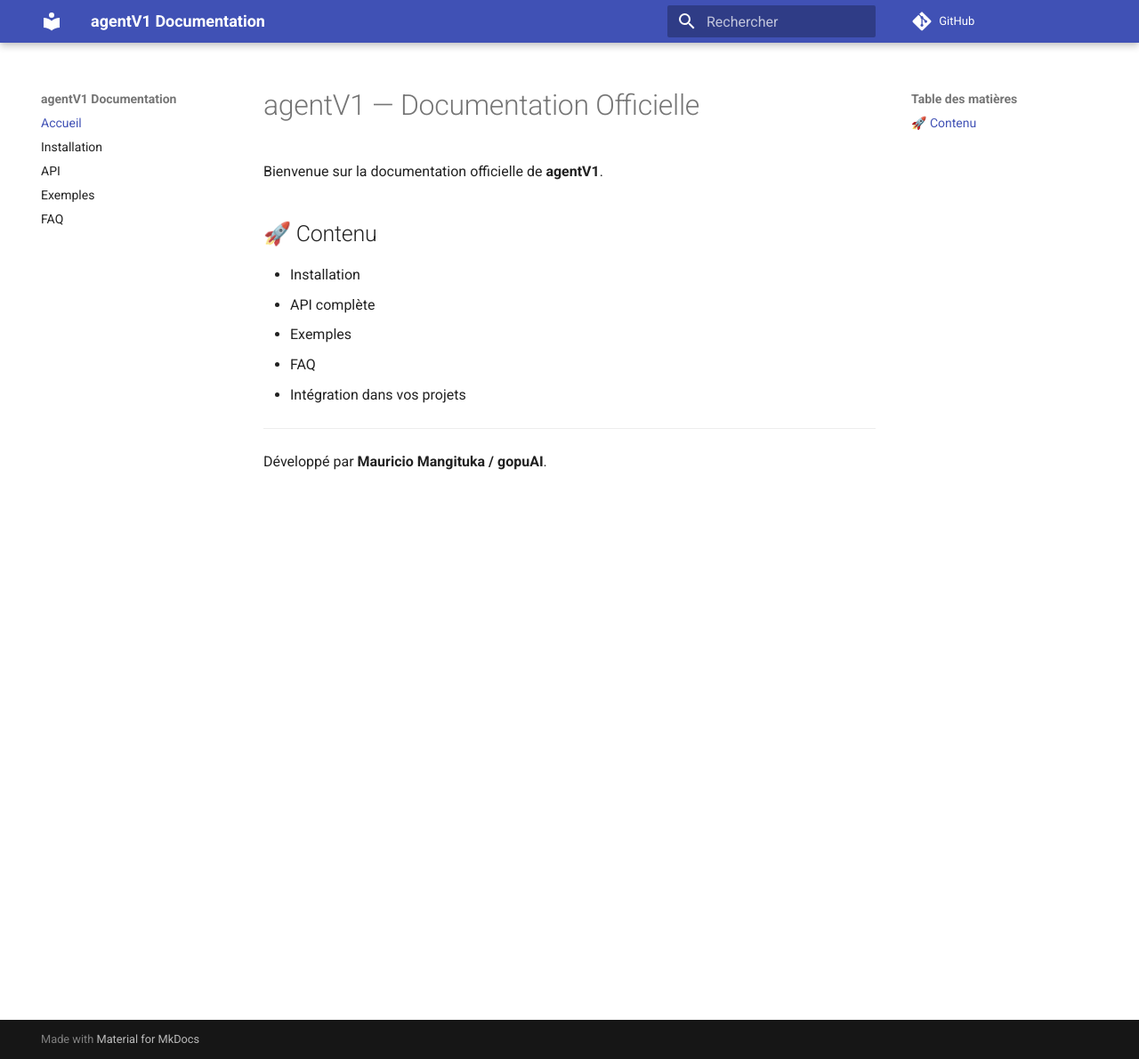
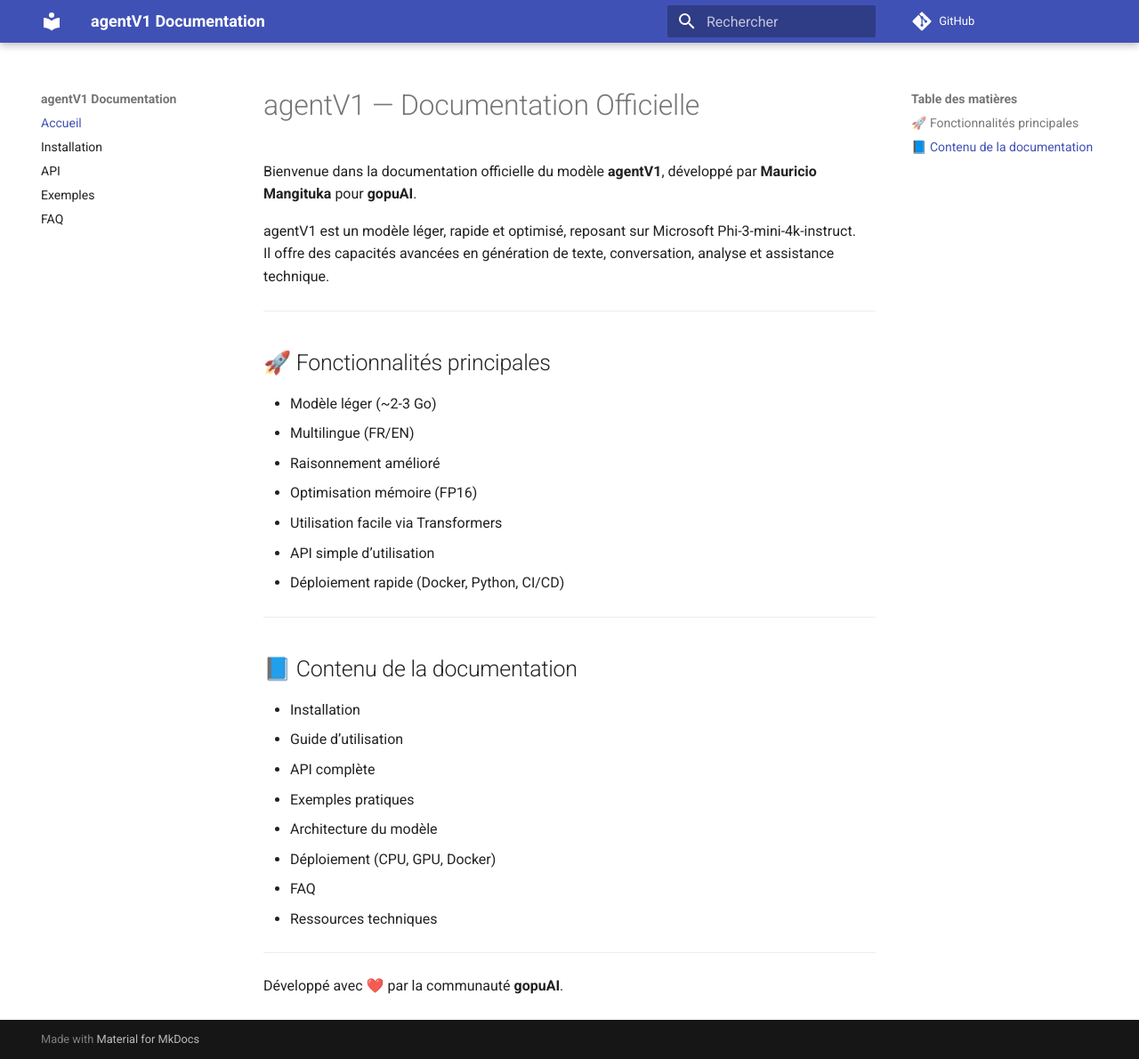
Before and after one commit to gopu-inc/agentV1, an MkDocs documentation site: the page built from docs/index.md, in a window 1280 px wide and 1190 px high. Shown: the whole window at 89% size. Built offline with MkDocs 1.6.1 and Material for MkDocs 9.7.7, drawn with Linux system fonts in a browser that asks for light colours; comment, search, counter and statistics services are not loaded.

Commit message:
Update index.md

```diff
--- a/docs/index.md
+++ b/docs/index.md
@@ -1,15 +1,35 @@
 # agentV1 — Documentation Officielle
 
-Bienvenue sur la documentation officielle de **agentV1**.
+Bienvenue dans la documentation officielle du modèle **agentV1**, développé par **Mauricio Mangituka** pour **gopuAI**.
 
-## 🚀 Contenu
-
-- Installation
-- API complète
-- Exemples
-- FAQ
-- Intégration dans vos projets
+agentV1 est un modèle léger, rapide et optimisé, reposant sur Microsoft Phi-3-mini-4k-instruct.
+Il offre des capacités avancées en génération de texte, conversation, analyse et assistance technique.
 
 ---
 
-Développé par **Mauricio Mangituka / gopuAI**.
+## 🚀 Fonctionnalités principales
+
+- Modèle léger (~2-3 Go)
+- Multilingue (FR/EN)
+- Raisonnement amélioré
+- Optimisation mémoire (FP16)
+- Utilisation facile via Transformers
+- API simple d’utilisation
+- Déploiement rapide (Docker, Python, CI/CD)
+
+---
+
+## 📘 Contenu de la documentation
+
+- Installation
+- Guide d’utilisation
+- API complète
+- Exemples pratiques
+- Architecture du modèle
+- Déploiement (CPU, GPU, Docker)
+- FAQ
+- Ressources techniques
+
+---
+
+Développé avec ❤️ par la communauté **gopuAI**.
```
